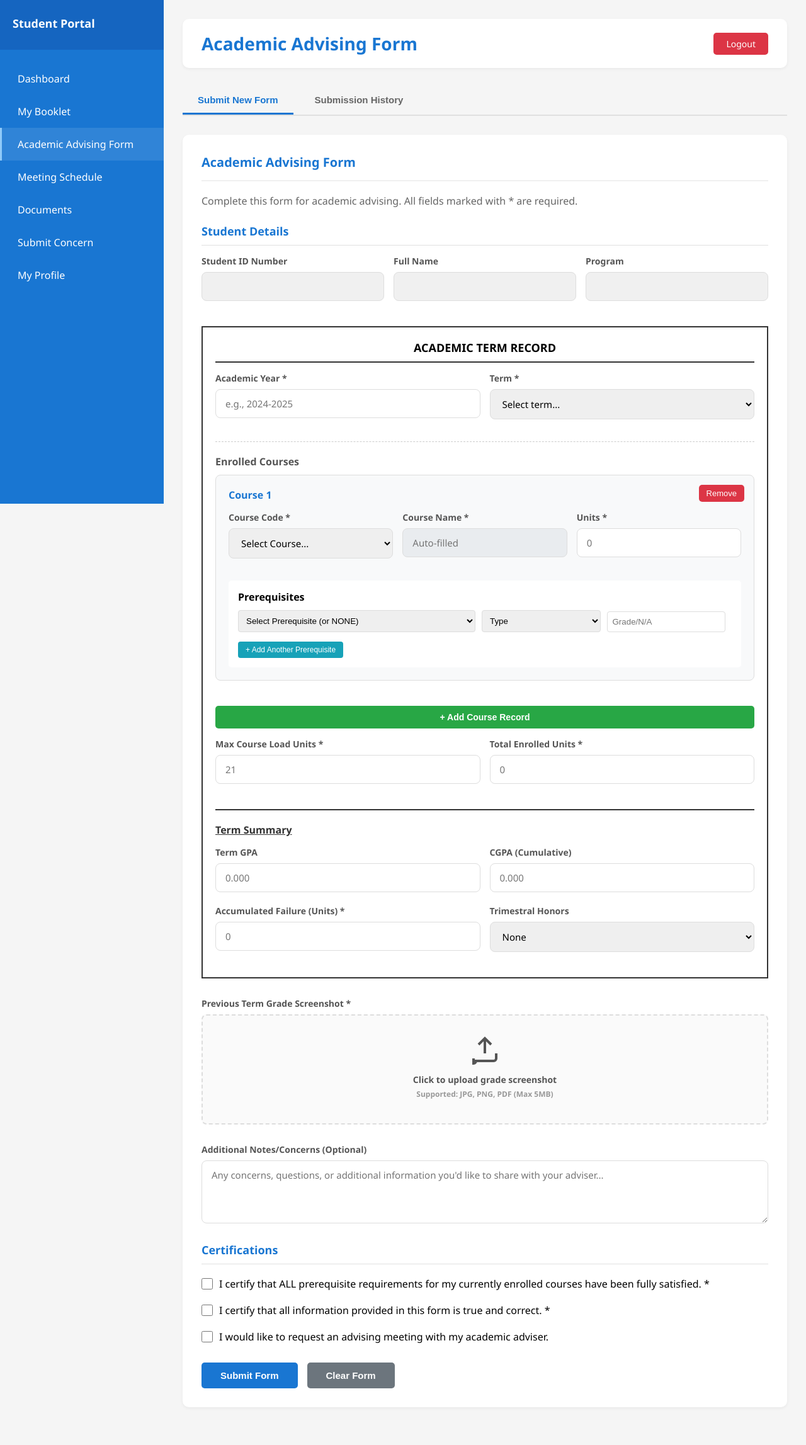
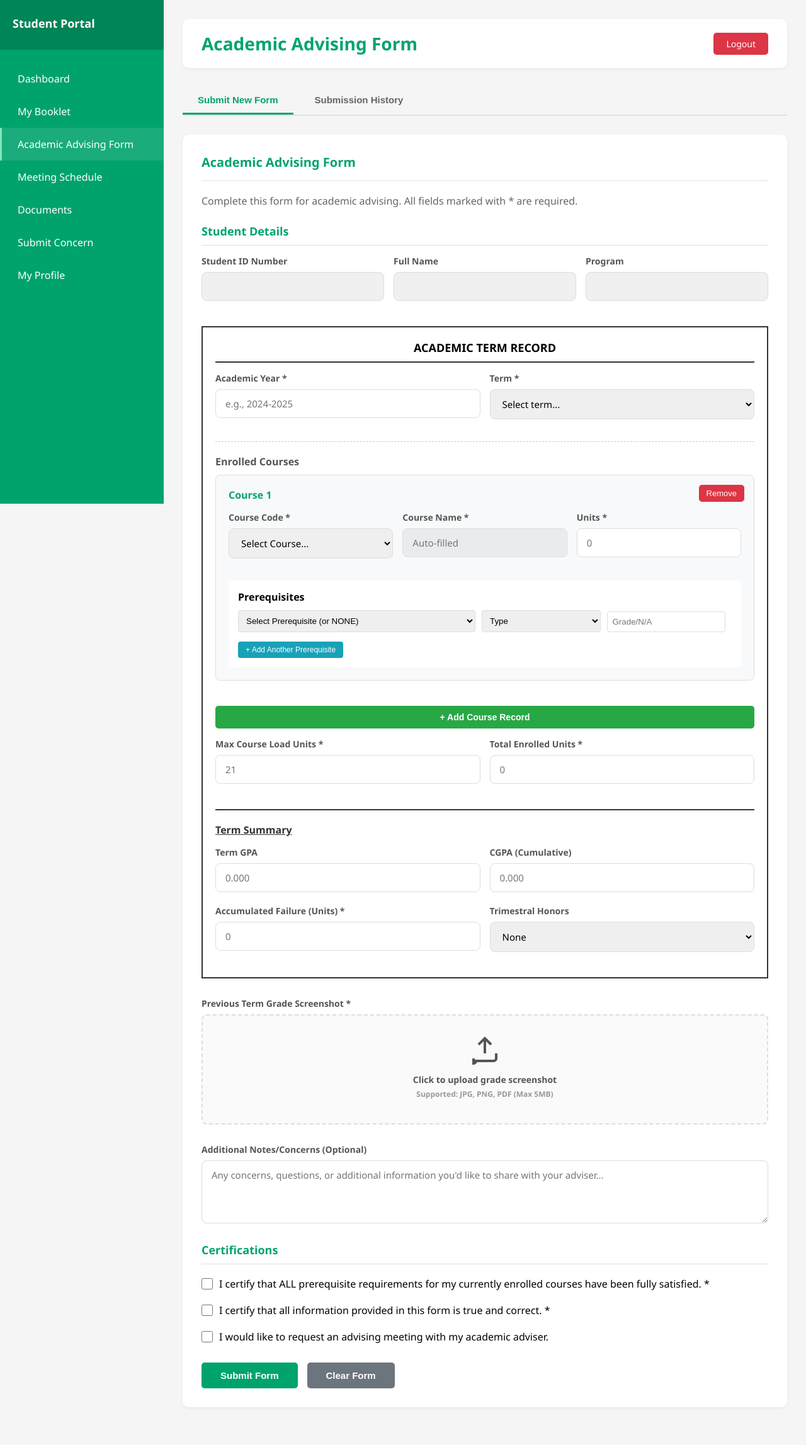
Before and after one commit to Crindo18/LBYCPG2-PROJECT, a PHP site: page /student_advising_form.php in a window 1280 px wide. Shown: the whole page at 63% size. Run offline with PHP 8.4, Linux system fonts and the light colour scheme; a user stored in the database is signed in; data comes from the database, SQL or seed files in the repository; data that the repository does not hold is empty.

Commit message:
student changes color

```diff
--- a/student_advising_form.php
+++ b/student_advising_form.php
@@ -34,37 +34,37 @@ while($row = $course_query->fetch_assoc()) {
     <meta charset="UTF-8">
     <meta name="viewport" content="width=device-width, initial-scale=1.0">
     <title>Academic Advising Form</title>
-    <style>
-        * { margin: 0; padding: 0; box-sizing: border-box; }
+<style>
+* { margin: 0; padding: 0; box-sizing: border-box; }
         body { font-family: 'Segoe UI', Tahoma, Geneva, Verdana, sans-serif; background: #f5f5f5; }
         .container { display: flex; min-height: 100vh; }
 
         /* Sidebar */
-        .sidebar { width: 260px; background: #1976D2; color: white; position: fixed; height: 100vh; overflow-y: auto; }
-        .sidebar-header { padding: 25px 20px; background: #1565C0; }
+        .sidebar { width: 260px; background: #00A36C; color: white; position: fixed; height: 100vh; overflow-y: auto; }
+        .sidebar-header { padding: 25px 20px; background: #008558; }
         .sidebar-header h2 { font-size: 18px; margin-bottom: 5px; }
         .sidebar-header p { font-size: 13px; opacity: 0.9; }
         .sidebar-menu { padding: 20px 0; }
         .menu-item { padding: 15px 25px; color: white; text-decoration: none; display: block; transition: all 0.3s; border-left: 3px solid transparent; }
-        .menu-item:hover, .menu-item.active { background: rgba(255,255,255,0.1); border-left-color: #90CAF9; }
+        .menu-item:hover, .menu-item.active { background: rgba(255,255,255,0.1); border-left-color: #7FE5B8; }
 
         /* Main Content */
         .main-content { margin-left: 260px; flex: 1; padding: 30px; width: calc(100% - 260px); }
         .top-bar { background: white; padding: 20px 30px; border-radius: 10px; margin-bottom: 30px; box-shadow: 0 2px 5px rgba(0,0,0,0.05); display: flex; justify-content: space-between; align-items: center; }
-        .top-bar h1 { font-size: 28px; color: #1976D2; }
+        .top-bar h1 { font-size: 28px; color: #00A36C; }
         .logout-btn { padding: 8px 20px; background: #dc3545; color: white; border: none; border-radius: 5px; text-decoration: none; font-size: 14px; }
 
         /* Tabs */
         .tabs { display: flex; gap: 10px; margin-bottom: 30px; border-bottom: 2px solid #e0e0e0; flex-wrap: wrap; }
         .tab-btn { padding: 12px 24px; background: none; border: none; border-bottom: 3px solid transparent; cursor: pointer; font-size: 15px; font-weight: 600; color: #666; transition: all 0.3s; }
-        .tab-btn.active { color: #1976D2; border-bottom-color: #1976D2; }
+        .tab-btn.active { color: #00A36C; border-bottom-color: #00A36C; }
         .tab-content { display: none; }
         .tab-content.active { display: block; }
 
         /* Content Cards */
         .content-card { background: white; padding: 30px; border-radius: 10px; box-shadow: 0 2px 5px rgba(0,0,0,0.05); margin-bottom: 30px; }
-        .content-card h3 { font-size: 20px; color: #1976D2; margin-bottom: 20px; padding-bottom: 15px; border-bottom: 2px solid #f0f0f0; }
-        .section-header { font-size: 18px; color: #1976D2; margin: 25px 0 15px 0; padding-bottom: 10px; border-bottom: 1px solid #e0e0e0; }
+        .content-card h3 { font-size: 20px; color: #00A36C; margin-bottom: 20px; padding-bottom: 15px; border-bottom: 2px solid #f0f0f0; }
+        .section-header { font-size: 18px; color: #00A36C; margin: 25px 0 15px 0; padding-bottom: 10px; border-bottom: 1px solid #e0e0e0; }
 
         /* Form Elements */
         .form-group { margin-bottom: 20px; }
@@ -77,7 +77,7 @@ while($row = $course_query->fetch_assoc()) {
         /* Course Entry */
         .course-entry-container { margin-bottom: 30px; border: 1px solid #eee; padding: 15px; border-radius: 8px; }
         .course-entry { background: #f8f9fa; border: 1px solid #ddd; border-radius: 8px; padding: 20px; margin-bottom: 15px; position: relative; }
-        .course-entry h4 { color: #1976D2; margin-bottom: 15px; font-size: 16px; }
+        .course-entry h4 { color: #00A36C; margin-bottom: 15px; font-size: 16px; }
         .remove-course-btn { position: absolute; top: 15px; right: 15px; background: #dc3545; color: white; border: none; padding: 6px 12px; border-radius: 5px; cursor: pointer; font-size: 13px; }
         .add-course-btn { background: #28a745; color: white; border: none; padding: 10px 20px; border-radius: 5px; cursor: pointer; font-size: 14px; font-weight: 600; margin-top: 10px; width: 100%; }
 
@@ -107,10 +107,10 @@ while($row = $course_query->fetch_assoc()) {
 
         /* File Upload */
         .file-upload { border: 2px dashed #ddd; border-radius: 8px; padding: 30px; text-align: center; background: #fafafa; cursor: pointer; transition: all 0.3s; }
-        .file-upload:hover { border-color: #1976D2; background: #f0f7ff; }
+        .file-upload:hover { border-color: #00A36C; background: #f0f7ff; }
         .file-upload input[type="file"] { display: none; }
         .file-upload-label { cursor: pointer; color: #666; }
-        .file-preview { margin-top: 15px; padding: 10px; background: #e3f2fd; border-radius: 5px; font-size: 14px; color: #1565C0; }
+        .file-preview { margin-top: 15px; padding: 10px; background: #e3f2fd; border-radius: 5px; font-size: 14px; color: #008558; }
 
         /* Checkbox */
         .checkbox-group { display: flex; align-items: center; gap: 10px; margin: 20px 0; }
@@ -119,8 +119,8 @@ while($row = $course_query->fetch_assoc()) {
 
         /* Buttons */
         .btn { padding: 12px 30px; border: none; border-radius: 5px; cursor: pointer; font-size: 15px; font-weight: 600; transition: all 0.3s; }
-        .btn-primary { background: #1976D2; color: white; }
-        .btn-primary:hover { background: #1565C0; }
+        .btn-primary { background: #00A36C; color: white; }
+        .btn-primary:hover { background: #008558; }
         .btn-secondary { background: #6c757d; color: white; }
         .btn-secondary:hover { background: #545b62; }
         .btn-container { display: flex; gap: 15px; margin-top: 30px; }
@@ -143,7 +143,7 @@ while($row = $course_query->fetch_assoc()) {
         .badge.warning { background: #fff3cd; color: #856404; }
         .badge.info { background: #d1ecf1; color: #0c5460; }
         .empty-state { text-align: center; padding: 60px 20px; color: #999; }
-    </style>
+</style>
 </head>
 <body>
     <div class="container">
--- a/student_documents_api.php
+++ b/student_documents_api.php
@@ -195,13 +195,13 @@ function generateBookletHTML($student, $records) {
         <style>
             body { font-family: Arial, sans-serif; margin: 40px; }
             .header { text-align: center; margin-bottom: 30px; border-bottom: 3px solid #333; padding-bottom: 20px; }
-            .header h1 { color: #1976D2; margin: 0; }
+            .header h1 { color: #00A36C; margin: 0; }
             .header h2 { color: #666; margin: 10px 0; font-size: 18px; }
             .student-info { background: #f5f5f5; padding: 20px; margin-bottom: 30px; border-radius: 5px; }
             .student-info p { margin: 8px 0; }
-            .student-info strong { color: #1976D2; }
+            .student-info strong { color: #00A36C; }
             table { width: 100%; border-collapse: collapse; margin-bottom: 30px; }
-            th { background: #1976D2; color: white; padding: 12px; text-align: left; font-size: 14px; }
+            th { background: #00A36C; color: white; padding: 12px; text-align: left; font-size: 14px; }
             td { padding: 10px; border-bottom: 1px solid #ddd; font-size: 13px; }
             tr:hover { background: #f9f9f9; }
             .term-header { background: #e3f2fd; font-weight: bold; font-size: 15px; }
```
Also changed, not shown: student_booklet.php (+9 -8 lines), student_concerns.php (+10 -9 lines), student_dashboard.php (+8 -8 lines), student_profile.php (+6 -6 lines).
